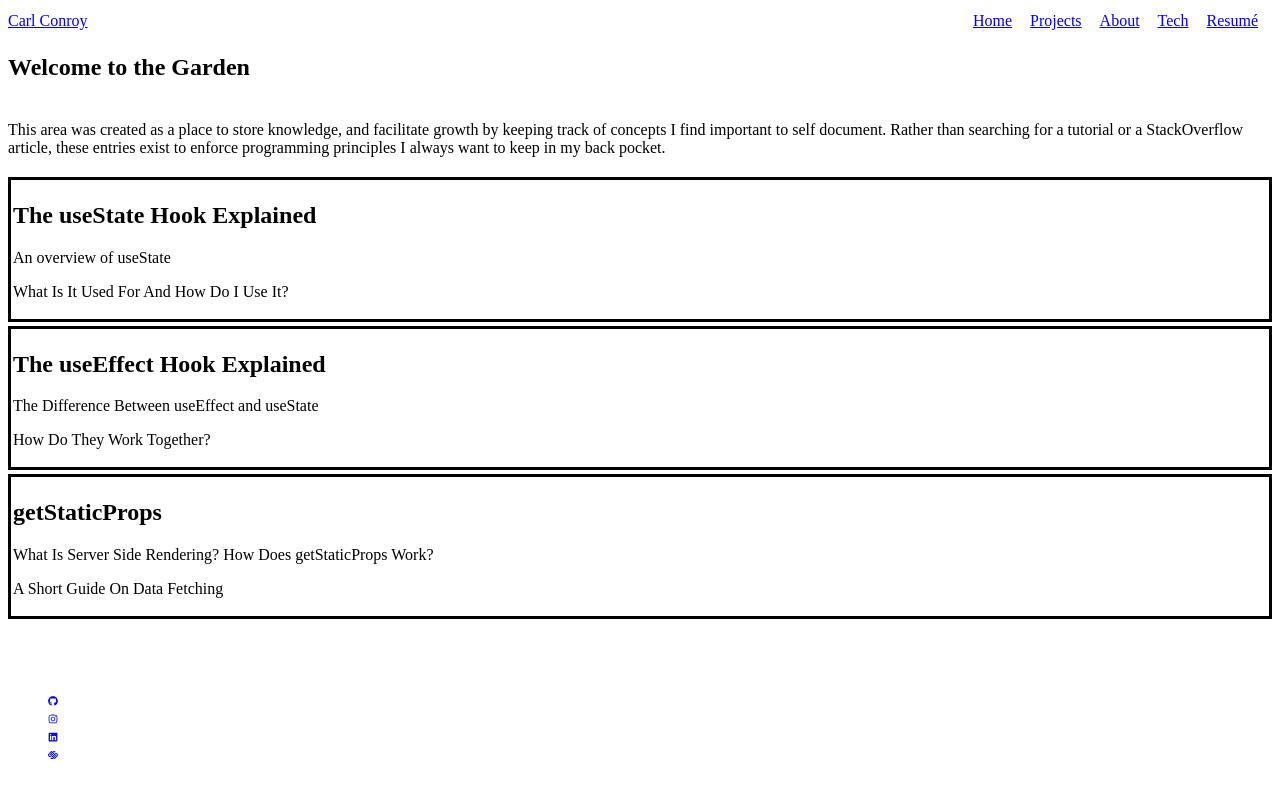
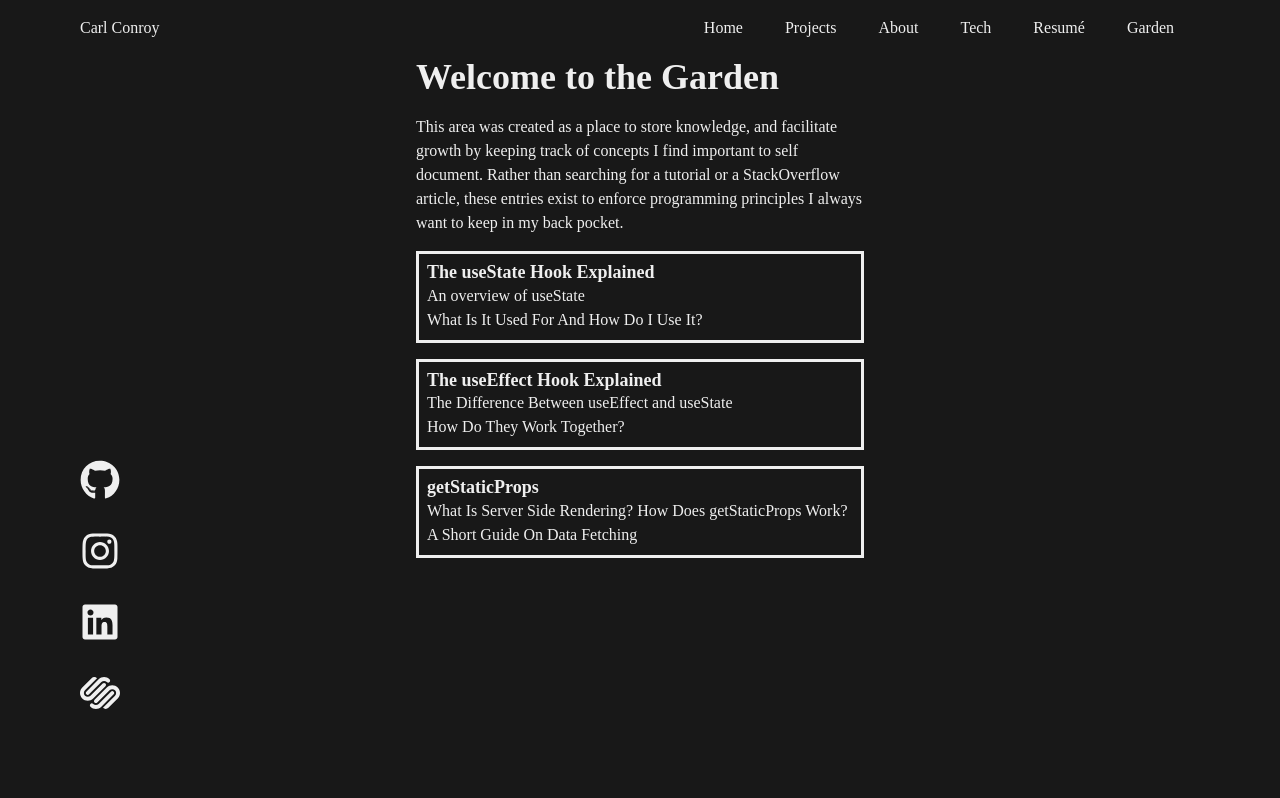
Before and after one commit to CarlinCharge/carlconroyv2, a Next.js app: page /garden in a window 1280 px wide. Built offline with nearby package versions, Linux system fonts and the light colour scheme.

Commit message:
enable garden

```diff
--- a/src/components/Garden/GardenIndex.tsx
+++ b/app/garden/GardenPage.tsx
@@ -1,6 +1,6 @@
 import { Container, Text, Heading, Flex, Box } from "@chakra-ui/react";
 import GardenPostCard from "./GardenPostCard";
-const GardenIndex = () => {
+export default function GardenPage() {
   return (
     <Container>
       <Flex direction="column">
@@ -20,6 +20,4 @@ const GardenIndex = () => {
       </Flex>
     </Container>
   );
-};
-
-export default GardenIndex;
+}
--- /dev/null
+++ b/app/garden/page.tsx
@@ -0,0 +1,5 @@
+"use client";
+import GardenPage from "./GardenPage";
+export default function Garden() {
+  return <GardenPage />;
+}
--- a/src/components/Nav/MenuItems.ts
+++ b/src/components/Nav/MenuItems.ts
@@ -12,5 +12,5 @@ export const MenuItems: MenuItem[] = [
   { text: "About", href: "/about" },
   { text: "Tech", href: "/tech" },
   { text: "Resumé", href: "/resume" },
-  // { text: "Garden", href: "/garden" },
+  { text: "Garden", href: "/garden" },
 ];
--- a/src/pages/garden.tsx
+++ /dev/null
@@ -1,12 +0,0 @@
-import { Layout } from "../components/Layout/Layout";
-import GardenIndex from "../components/Garden/GardenIndex";
-
-const GardenPage = () => {
-  return (
-    <Layout>
-      <GardenIndex />
-    </Layout>
-  );
-};
-
-export default GardenPage;
```
Also changed, not shown: src/components/Garden/posts/test-post.md (deleted, +0 -8 lines), app/garden/GardenPostCard.tsx (renamed from src/components/Garden/GardenPostCard.tsx).
